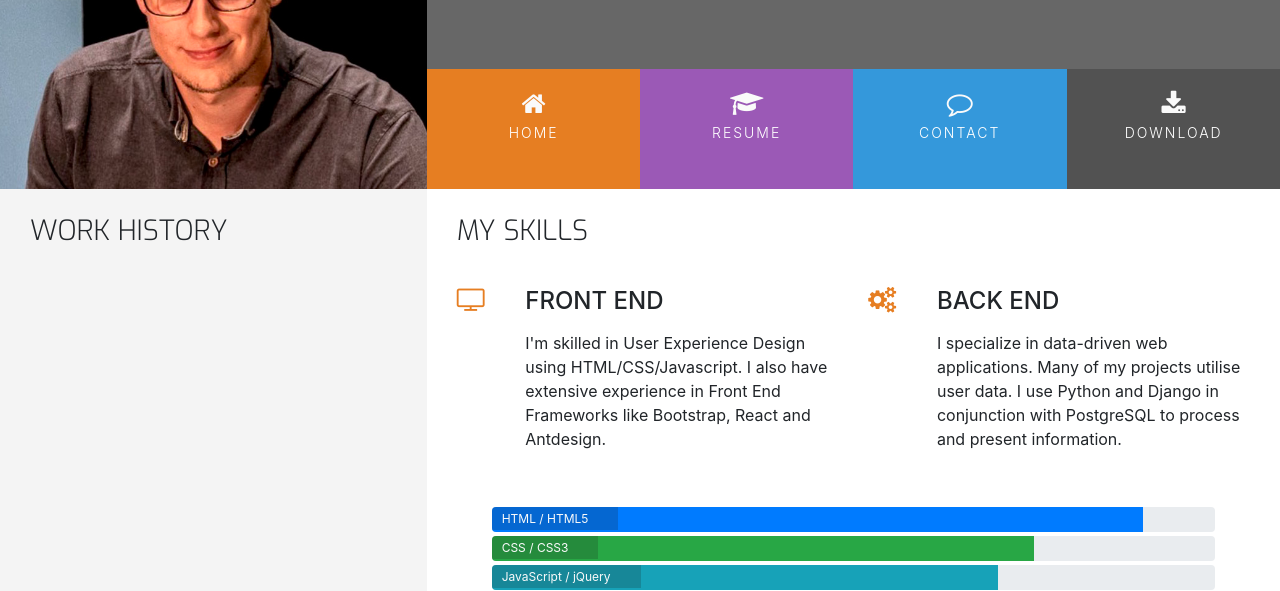
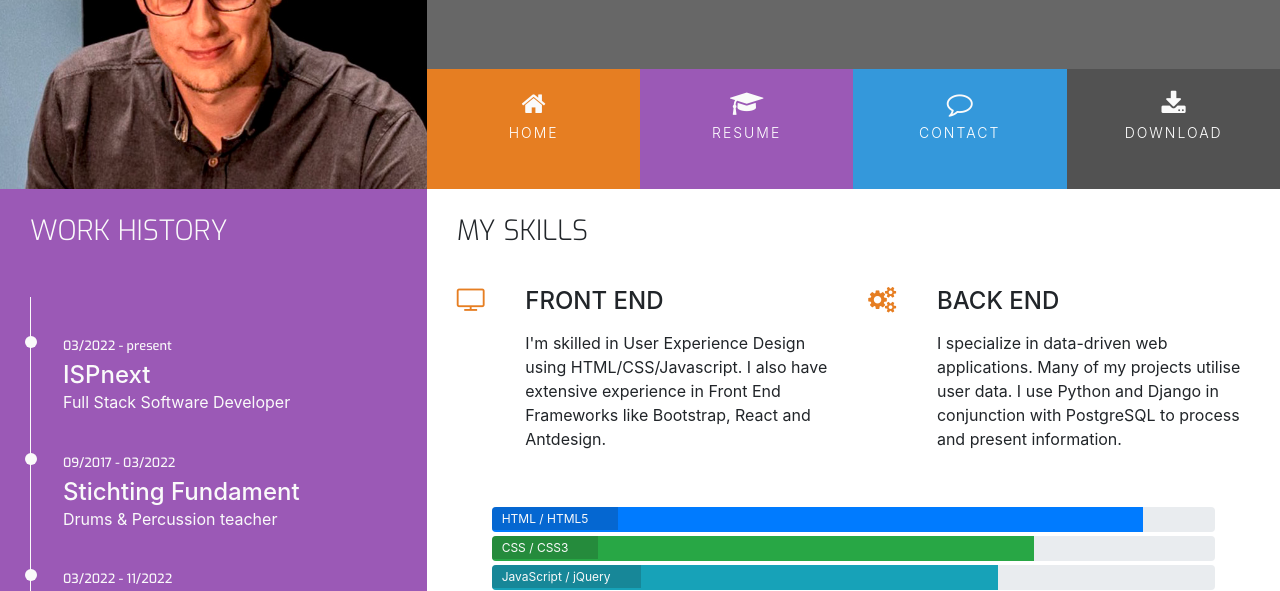
Before and after one commit to DOdrums/UCD-resume, a plain HTML site: page resume.html in a window 1280 px wide. Shown: the part 180-771 px from the top of the page. Drawn offline with nearby package versions, Linux system fonts and the light colour scheme.

Commit message:
add work history timeline and content

```diff
--- a/assets/css/style.css
+++ b/assets/css/style.css
@@ -14,6 +14,9 @@
     background-color: #f4f4f4;
 }
 
+.bg-color-work-history {
+    background-color: #9b59b6;
+}
 
 .ui-menu-color-home {
     background-color: #e67e22;
@@ -64,6 +67,7 @@ h4 {
     float: none;
 }
 
+.history-heading,
 .section-heading {
     font-family: "Exo", sans-serif;
     font-weight: 300;
@@ -283,3 +287,51 @@ footer {
 .progress-section {
     margin: 40px 20px 10px 20px;
 }
+
+/* ---------------------------------------------Heading */
+
+.history-heading {
+    color: #fafafa;
+    margin-bottom: 50px;
+}
+
+.timeline-item {
+    padding: 4em 2em 0em 2em;
+    position: relative;
+    color: #fafafa;
+    border-left: 1px solid;
+}
+
+.timeline-item p {
+    padding: 0;
+    margin: 0;
+}
+
+.timeline-item::before {
+    content: attr(data-dates);
+    position: absolute;
+    left: 2.5em;
+    top: 3em;
+    display: block;
+    font-family: "Exo", sans-serif;
+    font-weight: 500;
+    font-size: 0.8em;
+    padding: 0;
+    margin: 0;
+}
+
+.timeline-item:after {
+    width: 12px;
+    height: 12px;
+    display: block;
+    top: 2.4em;
+    position: absolute;
+    left: -6px;
+    border-radius: 12px;
+    content: '';
+    background-color: #fafafa;
+}
+
+.history-items {
+    margin-bottom: 30px;
+}
--- a/resume.html
+++ b/resume.html
@@ -55,12 +55,30 @@
     </header>
     <section class="container-fluid">
         <div class="row">
-            <div class="col-md-4 bg-color-personal-info section-column">
+            <div class="col-md-4 bg-color-work-history section-column">
                 <div class="row">
                     <div class="col-12">
-                        <h3 class="section-heading uppercase">
+                        <h3 class="history-heading uppercase">
                             Work History
                         </h3>
+                    </div>
+                </div>
+                <div class="history-items">
+                    <div class="timeline-item" data-dates="03/2022 - present">
+                        <h4>ISPnext</h4>
+                        <p>Full Stack Software Developer</p>
+                    </div>
+                    <div class="timeline-item" data-dates="09/2017 - 03/2022">
+                        <h4>Stichting Fundament</h4>
+                        <p>Drums & Percussion teacher</p>
+                    </div>
+                    <div class="timeline-item" data-dates="03/2022 - 11/2022">
+                        <h4>Code Institute</h4>
+                        <p>Full Stack Software Development Program</p>
+                    </div>
+                    <div class="timeline-item" data-dates="09/2011 - 07/2019">
+                        <h4>ArtEZ Conservatorium Enschede</h4>
+                        <p>Jazz & Pop Drums</p>
                     </div>
                 </div>
             </div>
```
